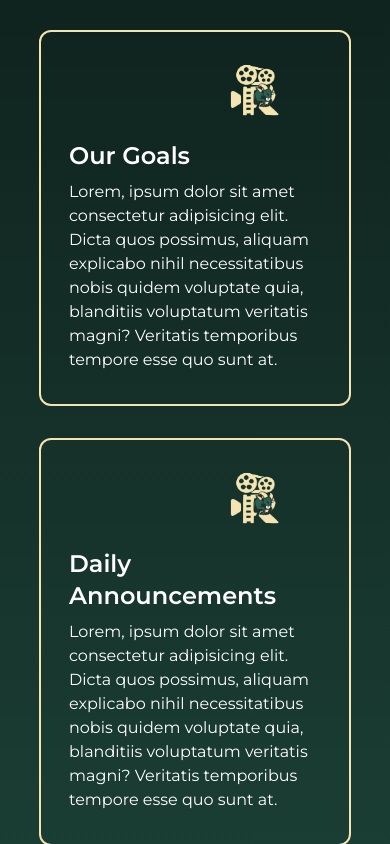
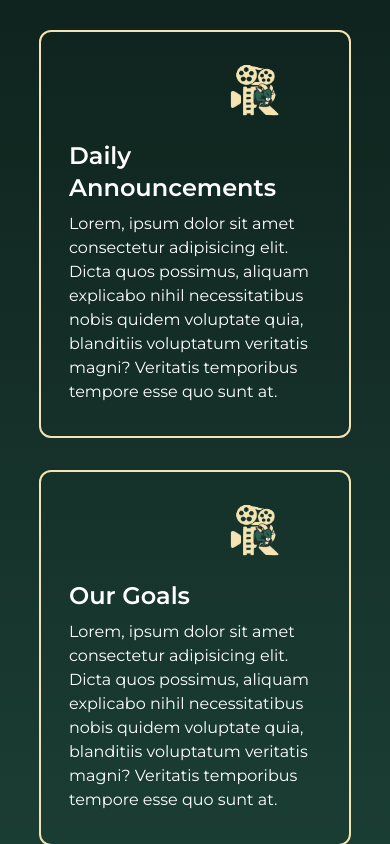
Before and after one commit to Anderson-Lai/rmc-frontend, a React (Vite) app: page / in a window 390 px wide. Shown: the part 1156-2000 px from the top of the page. Built offline with nearby package versions, Linux system fonts and the light colour scheme.

Commit message:
refactoring home

```diff
--- a/src/Pages/Home.tsx
+++ b/src/Pages/Home.tsx
@@ -26,21 +26,27 @@ export default function Home() {
                 <h4 className="font-semibold mt-10">Rising Artists Marketing and Storytelling</h4>
 
                 <button className="mt-12 text-2xl rounded-xl border border-border-light-yellow px-3 py-2
-                 hover:-translate-y-2 duration-200 delay-100 hover:scale-110 hover:shadow-white">
+                 hover:-translate-y-1 duration-200 delay-100 hover:scale-105 hover:shadow-white">
                     <Link to="/contact">Contact Us</Link>
                 </button>
             </div>
 
             <div className="mt-14 lg:mx-24 lg:block flex flex-col items-center">
                 <h3 className="font-semibold text-3xl mb-8">About Us</h3>
-                <div className="grid grid-cols-1 lg:grid-cols-2 place-items-center lg:place-items-start">
-                    <div className="flex flex-col lg:items-start items-center">
+                <div className="grid grid-cols-1 lg:grid-cols-2">
+                    <div className="flex justify-center lg:justify-start">
                         <Card image={cardData.purpose.image} title="Our Purpose" body={cardData.purpose.body} />
+                    </div>
+                    <div className="flex justify-center lg:justify-end">
+                        <Card image={cardData.announcements.image} title="Daily Announcements" body={cardData.announcements.body} />
+                    </div>
+                </div>
+
+                <div className="grid grid-cols-1 lg:grid-cols-2">
+                    <div className="flex justify-center lg:justify-start">
                         <Card image={cardData.goals.image} title="Our Goals" body={cardData.goals.body} />
                     </div>
-
-                    <div className="flex flex-col lg:items-end items-center">
-                        <Card image={cardData.announcements.image} title="Daily Announcements" body={cardData.announcements.body} />
+                    <div className="flex justify-center lg:justify-end">
                         <Card image={cardData.music.image} title="Morning Music" body={cardData.music.body} />
                     </div>
                 </div>
@@ -51,7 +57,7 @@ export default function Home() {
                 <p className="text-center my-9" style={{maxWidth: "50%"}}>{appDescription}</p>
 
                 <button className="mt-4 text-2xl rounded-xl border border-border-light-yellow px-3 py-2
-                 hover:-translate-y-2 duration-200 delay-100 hover:scale-110 hover:shadow-white"
+                 hover:-translate-y-1 duration-200 delay-100 hover:scale-105 hover:shadow-white"
                  onClick={handleDownload}>
                     Download the App
                 </button>
```
